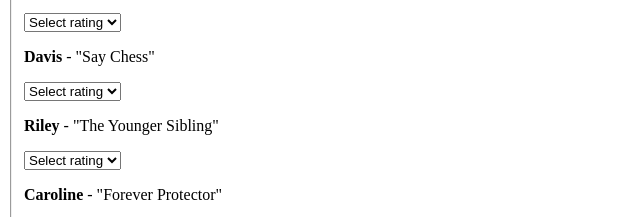
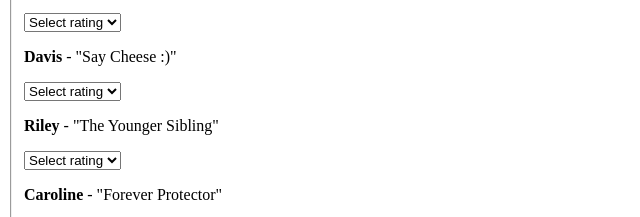
Before and after one commit to TheFish18/tanzania-photo-comp, a plain HTML site: page index.html in a window 1280 px wide. Shown: the part 473-690 px from the top of the page, 0-640 px from the left. Drawn offline with Linux system fonts and the light colour scheme.

Commit message:
fix: spelling

```diff
--- a/index.html
+++ b/index.html
@@ -62,7 +62,7 @@
         </select>
       </div>
       <div>
-        <p><strong>Davis</strong> - "Say Chess"</p>
+        <p><strong>Davis</strong> - "Say Cheese :)"</p>
         <select name="Davis">
           <option value="">Select rating</option>
           <option>Excellent</option>
```
